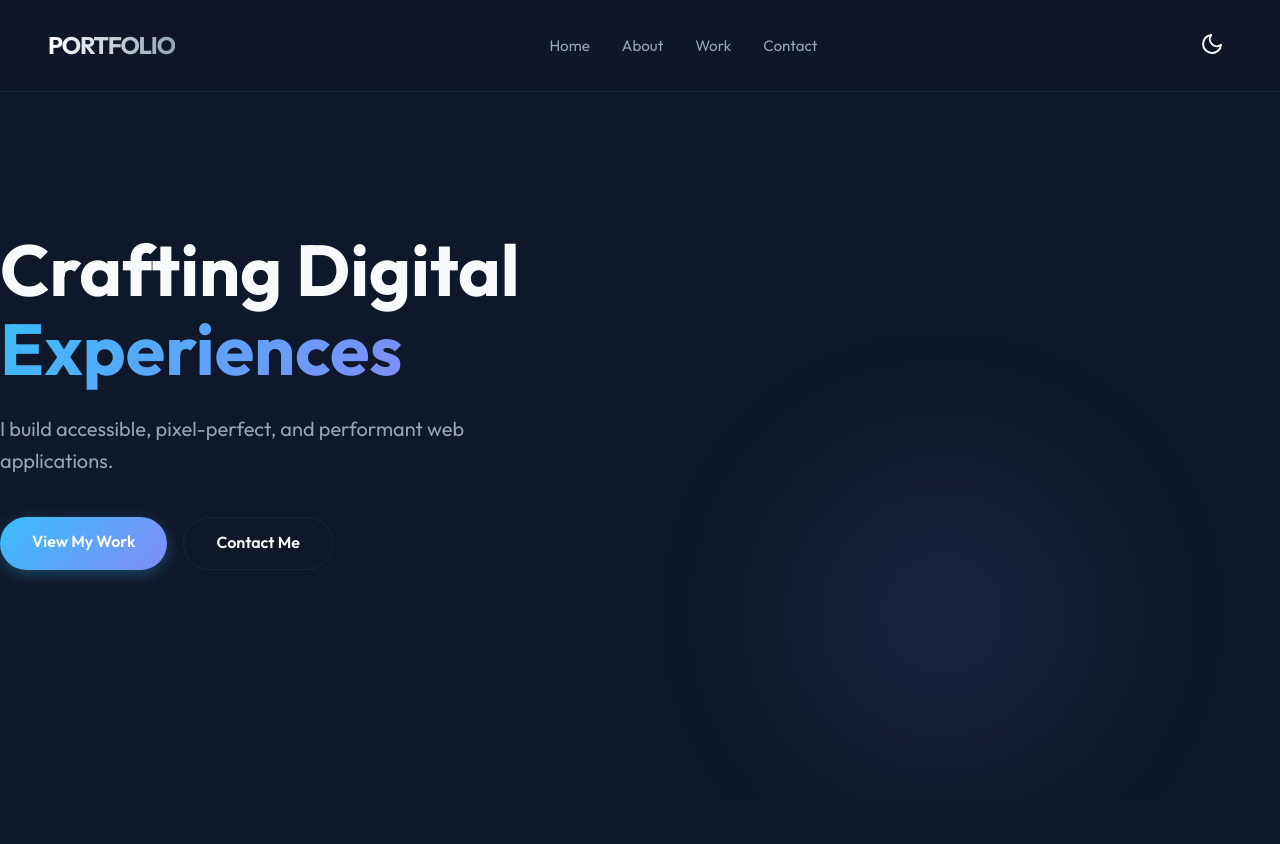
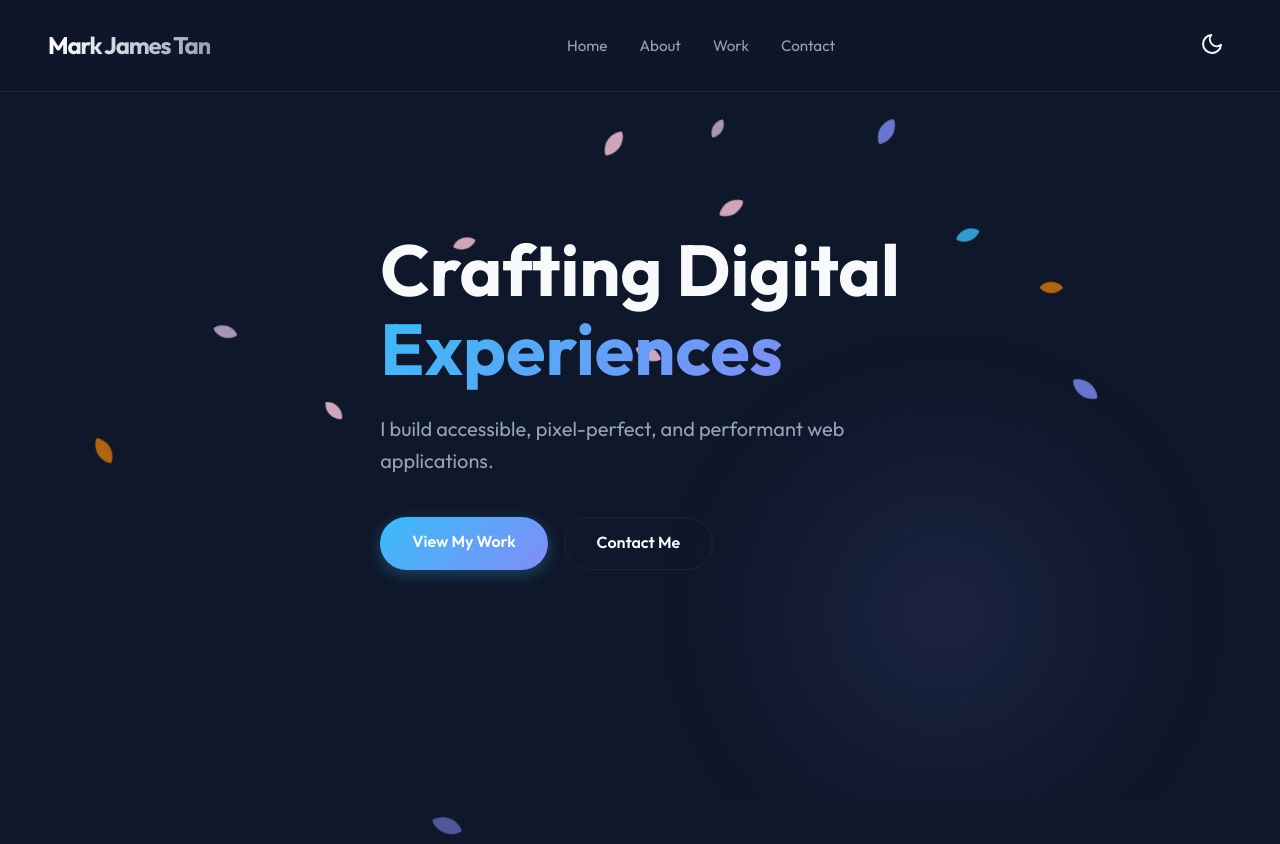
Before and after one commit to Markyyy69/my-portfolio, a website built with Vite: page index.html in a window 1280 px wide. Shown: the top 844 px of the page. Built offline with nearby package versions, Linux system fonts and the light colour scheme.

Commit message:
feat: add falling leaves animation

```diff
--- a/index.html
+++ b/index.html
@@ -5,7 +5,7 @@
     <meta charset="UTF-8" />
     <link rel="icon" type="image/svg+xml" href="/vite.svg" />
     <meta name="viewport" content="width=device-width, initial-scale=1.0" />
-    <title> Portfolio | Creative Developer</title>
+    <title>My Portfolio | Creative Developer</title>
     <link rel="preconnect" href="https://fonts.googleapis.com">
     <link rel="preconnect" href="https://fonts.gstatic.com" crossorigin>
     <link href="https://fonts.googleapis.com/css2?family=Outfit:wght@300;400;600;700&display=swap" rel="stylesheet">
@@ -15,7 +15,7 @@
 <body>
     <div id="app">
         <nav class="navbar">
-            <div class="logo">PORTFOLIO</div>
+            <div class="logo">Mark James Tan</div>
             <ul class="nav-links">
                 <li><a href="#hero">Home</a></li>
                 <li><a href="#about">About</a></li>
@@ -51,13 +51,13 @@
                     <h2 class="section-title">About Me</h2>
                     <div class="about-grid">
                         <div class="about-text">
-                            <p>Hello! I'm MARK JAMES TAN,a passionate developer with a knack for creating elegant
+                            <p>Hello! I'm Mark James Tan, a passionate developer with a knack for creating elegant
                                 solutions in the
                                 least amount of time. I specialize in JavaScript, CSS, and modern frameworks.</p>
                             <div class="skills-list">
                                 <span class="skill-tag">JavaScript</span>
                                 <span class="skill-tag">CSS3</span>
-                                <span class="skill-tag">React</span>
+
                                 <span class="skill-tag">Node.js</span>
                                 <span class="skill-tag">UI/UX</span>
                             </div>
@@ -107,20 +107,17 @@
                     <h2 class="section-title">Get In Touch</h2>
                     <p class="contact-text">Currently open for new opportunities. Let's build something amazing
                         together.</p>
-                        <a href="mailto:markjamestan57@gmail.com" class="btn primary big-btn">Say Hello</a>
-
+                    <a href="mailto:hello@example.com" class="btn primary big-btn">Say Hello</a>
                 </div>
-
             </section>
         </main>
 
         <footer>
-                     <p>&copy; 2025 Portfolio. All rights reserved.</p>
+            <p>&copy; 2024 Portfolio. All rights reserved.</p>
             <div class="social-links">
-                <a href="https://github.com/Markyyy69">Github</a>
-                <a href="https://www.linkedin.com/in/mark-james-tan-6679552b1/">LinkedIn</a>
-                <a href="https://x.com/Tan6Mark?t=hX-uiTQKm9Ee8hMApLBymg&s=09">Twitter</a>
-                <a href="https://www.facebook.com/markmj.tan">Facebook</a>
+                <a href="#">Github</a>
+                <a href="#">LinkedIn</a>
+                <a href="#">Twitter</a>
             </div>
         </footer>
     </div>
--- a/main.js
+++ b/main.js
@@ -43,3 +43,48 @@ document.querySelectorAll('.project-card, .section-title, .about-text, .contact'
     el.classList.add('fade-in-section');
     observer.observe(el);
 });
+
+// Falling Leaves Animation
+function createLeaf() {
+    const leaf = document.createElement('div');
+    leaf.classList.add('leaf');
+
+    // Random properties
+    const left = Math.random() * 100; // 0-100vw
+    const duration = Math.random() * 5 + 5; // 5-10s
+    const delay = Math.random() * 5; // 0-5s
+    const size = Math.random() * 10 + 15; // 15-25px
+    const colors = [
+        '#d97706', // amber
+        '#b45309', // dark amber
+        '#cdb4db', // purple-ish (from theme)
+        '#ffc8dd', // pink-ish
+        '#38bdf8', // accent primary
+        '#818cf8'  // accent secondary
+    ];
+    const color = colors[Math.floor(Math.random() * colors.length)];
+    const swayAmount = (Math.random() - 0.5) * 200 + 'px'; // -100px to 100px
+
+    leaf.style.left = `${left}vw`;
+    leaf.style.animationDuration = `${duration}s`;
+    leaf.style.animationDelay = `${delay}s`;
+    leaf.style.width = `${size}px`;
+    leaf.style.height = `${size}px`;
+    leaf.style.background = color;
+    leaf.style.setProperty('--sway-amount', swayAmount);
+
+    document.body.appendChild(leaf);
+
+    // Cleanup
+    setTimeout(() => {
+        leaf.remove();
+    }, (duration + delay) * 1000);
+}
+
+// Create leaves periodically
+setInterval(createLeaf, 500);
+
+// Initial batch
+for(let i=0; i<10; i++) {
+    createLeaf();
+}
--- a/style.css
+++ b/style.css
@@ -139,7 +139,7 @@ ul {
     min-height: 100vh;
     display: flex;
     align-items: center;
-    justify-content: space-between;
+    justify-content: center;
     padding: 0 10%;
     position: relative;
     overflow: hidden;
@@ -429,3 +429,39 @@ footer {
     opacity: 1;
     transform: translateY(0);
 }
+
+/* Falling Leaves Animation */
+.leaf {
+    position: fixed;
+    top: -10%;
+    width: 20px;
+    height: 20px;
+    background: var(--accent-primary);
+    border-radius: 5px 50px 5px 50px;
+    pointer-events: none;
+    z-index: 1;
+    opacity: 0.7;
+    animation: fall linear forwards;
+}
+
+@keyframes fall {
+    0% {
+        top: -10%;
+        transform: translateX(0) rotate(0deg);
+        opacity: 0;
+    }
+
+    10% {
+        opacity: 0.8;
+    }
+
+    90% {
+        opacity: 0.8;
+    }
+
+    100% {
+        top: 110vh;
+        transform: translateX(var(--sway-amount)) rotate(360deg);
+        opacity: 0;
+    }
+}
```
Also changed, not shown: package.json (added, +14 -0 lines).
